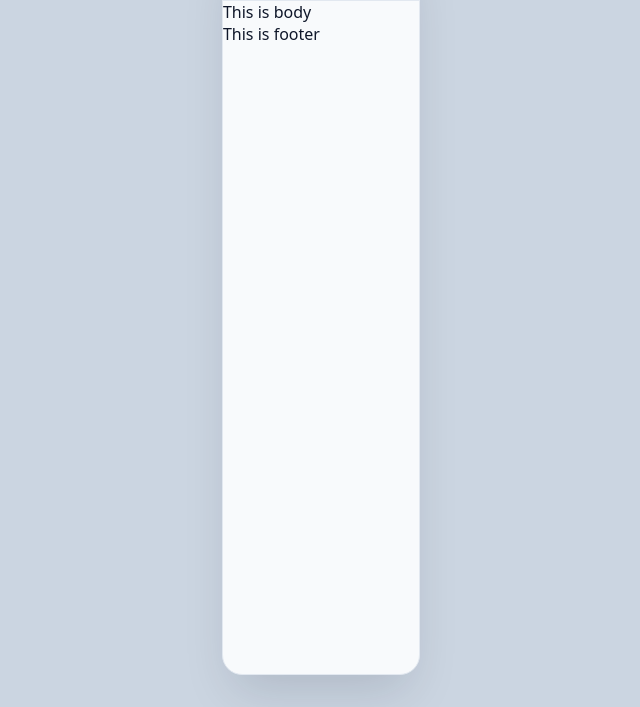
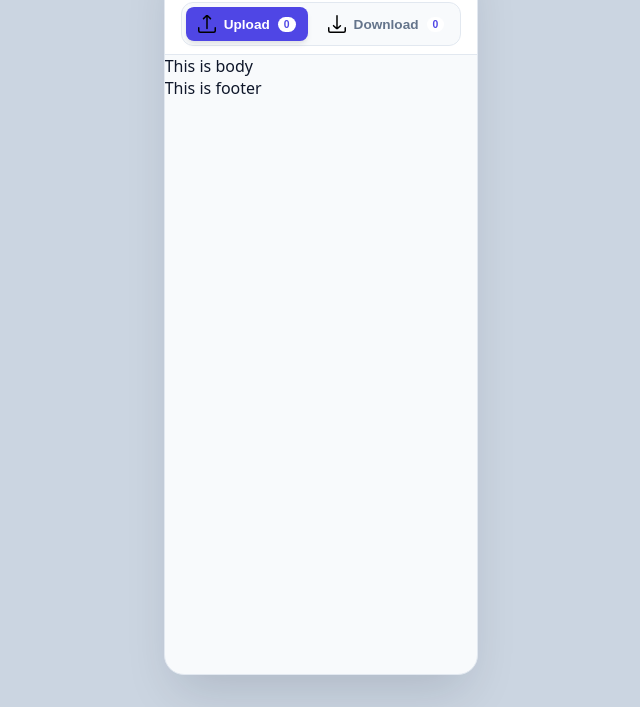
Before and after one commit to munnaMia/r8Conn, a plain HTML site: page web/index.html in a window 1280 px wide. Shown: the part 93-800 px from the top of the page, without its empty margins (319-959 px from the left). Drawn offline with Linux system fonts and the light colour scheme.

Commit message:
feat: add nav upload and download btn

```diff
--- /dev/null
+++ b/web/assets/scripts/script.js
@@ -0,0 +1,16 @@
+let activeTab = "upload";
+
+function switchTab(tab) {
+    activeTab = tab;
+
+    const tabUploadBtn = document.getElementById("tabUpload");
+    const tabDownloadBtn = document.getElementById("tabDownload");
+
+    if (tab === "upload") {
+        tabUploadBtn.classList.add("active");
+        tabDownloadBtn.classList.remove("active");
+    } else {
+        tabDownloadBtn.classList.add("active");
+        tabUploadBtn.classList.remove("active");
+    }
+}
--- a/web/assets/styles/style.css
+++ b/web/assets/styles/style.css
@@ -172,3 +172,50 @@ body {
     align-items: center;
     gap: 6px;
 }
+
+.nav-tabs {
+    margin-top: 10px;
+    padding: 4px;
+    background-color: var(--bg-subtle);
+    border-radius: var(--radius-md);
+    border: 1px solid var(--border-color);
+    display: flex;
+    gap: 8px;
+}
+
+.tab-btn {
+    flex: 1;
+    padding: 8px 12px;
+    border-radius: var(--radius-sm);
+    border: none;
+    background: transparent;
+    color: var(--text-muted);
+    font-weight: 600;
+    font-size: 0.85rem;
+    display: flex;
+    align-items: center;
+    justify-content: center;
+    gap: 8px;
+    cursor: pointer;
+    transition: all 0.2s ease;
+}
+
+.tab-btn.active {
+    background-color: var(--primary);
+    color: #ffffff;
+    box-shadow: var(--shadow-md);
+}
+
+.tab-badge {
+    background-color: #ffffff;
+    color: var(--primary);
+    font-size: 0.65rem;
+    font-weight: 800;
+    padding: 2px 6px;
+    border-radius: var(--radius-full);
+}
+
+.tab-btn.active .tab-badge {
+    background-color: #ffffff;
+    color: var(--primary);
+}
--- a/web/index.html
+++ b/web/index.html
@@ -28,7 +28,17 @@
 
                 <!-- Navigation Block -->
                 <div class="nav-tabs">
+                    <button id="tabUpload" onclick="switchTab('upload')" class="tab-btn active">
+                        <img class="icon-img" src="assets/icons/upload.svg" alt="upload" />
+                        <span>Upload</span>
+                        <span id="uploadBadge" class="tab-badge hidden">0</span>
+                    </button>
 
+                    <button id="tabDownload" onclick="switchTab('download')" class="tab-btn">
+                        <img class="icon-img" src="assets/icons/download.svg" alt="download" />
+                        <span>Download</span>
+                        <span id="downloadBadge" class="tab-badge hidden">0</span>
+                    </button>
                 </div>
             </header>
 
@@ -38,5 +48,7 @@
             <!-- footer -->
             <footer>This is footer</footer>
         </div>
+
+        <script src="assets/scripts/script.js" defer></script>
     </body>
 </html>
```
Also changed, not shown: web/assets/icons/bolt.svg (deleted), web/assets/icons/laptop.svg (deleted).
